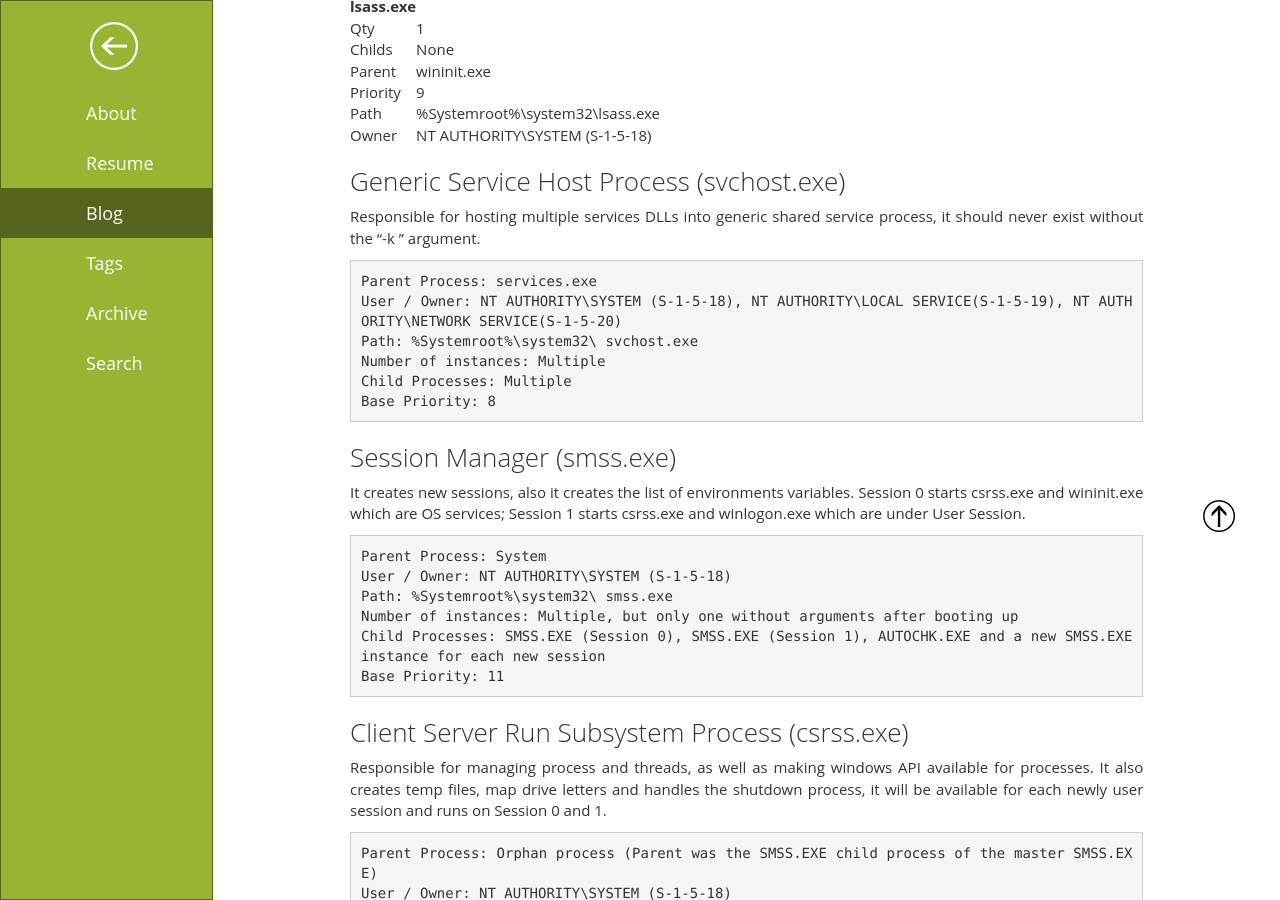
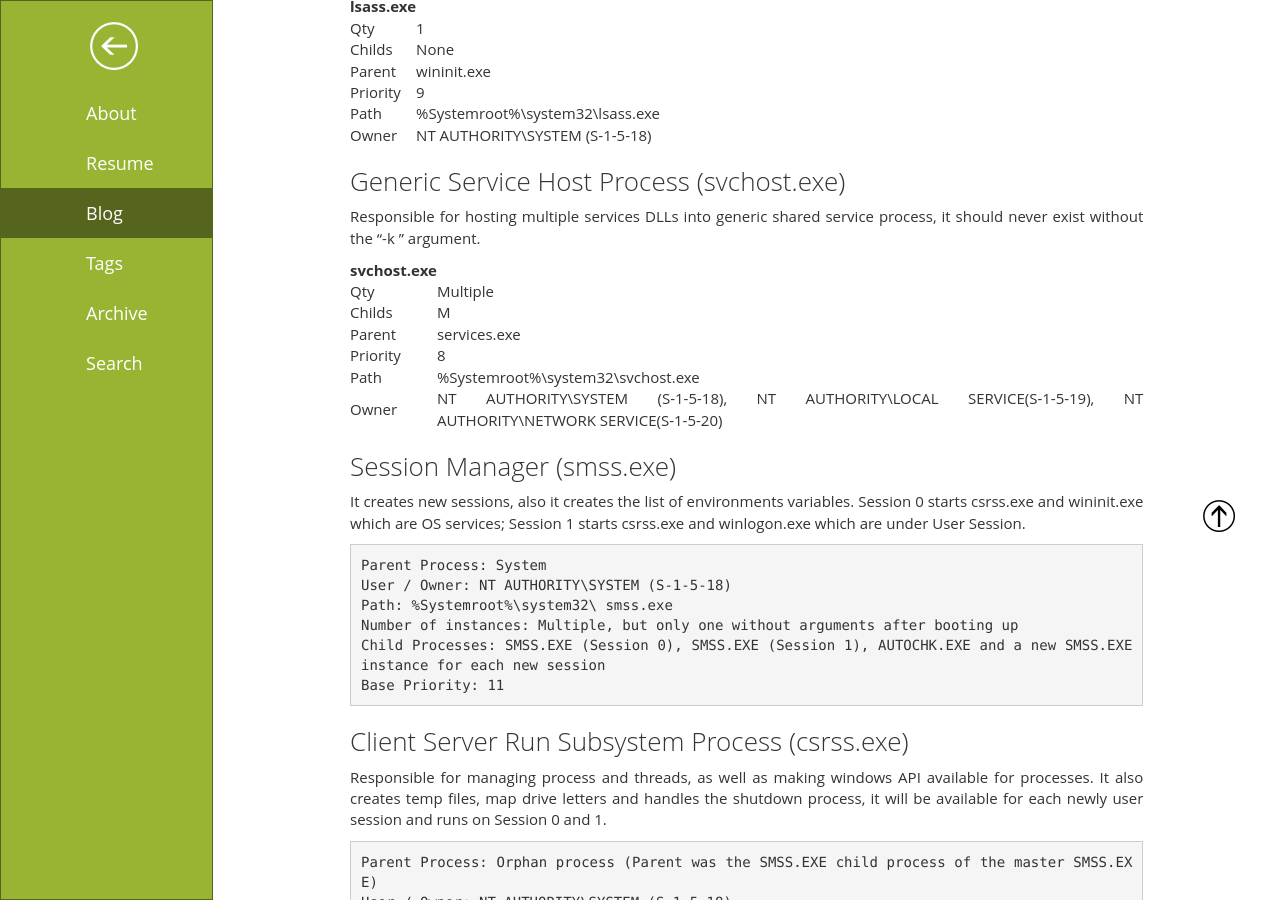
Before and after one commit to fanavarr/fanavarr.github.io, a Jekyll site: the page built from _posts/2022-04-05-Windows-Core-Procesess.md, in a window 1280 px wide and 900 px high, scrolled down 533 px. Built offline with Jekyll 4.4.1, drawn with Linux system fonts in a browser that asks for light colours; a script that is not in the unit is left out; comment, search, counter and statistics services are not loaded.

Commit message:
Update 2022-04-05-Windows-Core-Procesess.md

```diff
--- a/_posts/2022-04-05-Windows-Core-Procesess.md
+++ b/_posts/2022-04-05-Windows-Core-Procesess.md
@@ -46,13 +46,14 @@ It is responsible for the windows authentication and manages the creation of sec
 ### Generic Service Host Process (svchost.exe)
 Responsible for hosting multiple services DLLs into generic shared service process, it should never exist without the “-k <name>” argument.
 
-    Parent Process: services.exe
-    User / Owner: NT AUTHORITY\SYSTEM (S-1-5-18), NT AUTHORITY\LOCAL SERVICE(S-1-5-19), NT AUTHORITY\NETWORK SERVICE(S-1-5-20)
-    Path: %Systemroot%\system32\ svchost.exe
-    Number of instances: Multiple
-    Child Processes: Multiple
-    Base Priority: 8
-
+| svchost.exe  |          |
+| ----------- | ----------- |
+| Qty | Multiple |
+| Childs | M |
+| Parent | services.exe |
+| Priority | 8 |
+| Path | %Systemroot%\system32\svchost.exe |
+| Owner | NT AUTHORITY\SYSTEM (S-1-5-18), NT AUTHORITY\LOCAL SERVICE(S-1-5-19), NT AUTHORITY\NETWORK SERVICE(S-1-5-20) |
 
 ### Session Manager (smss.exe)
 It creates new sessions, also it creates the list of environments variables.
```
